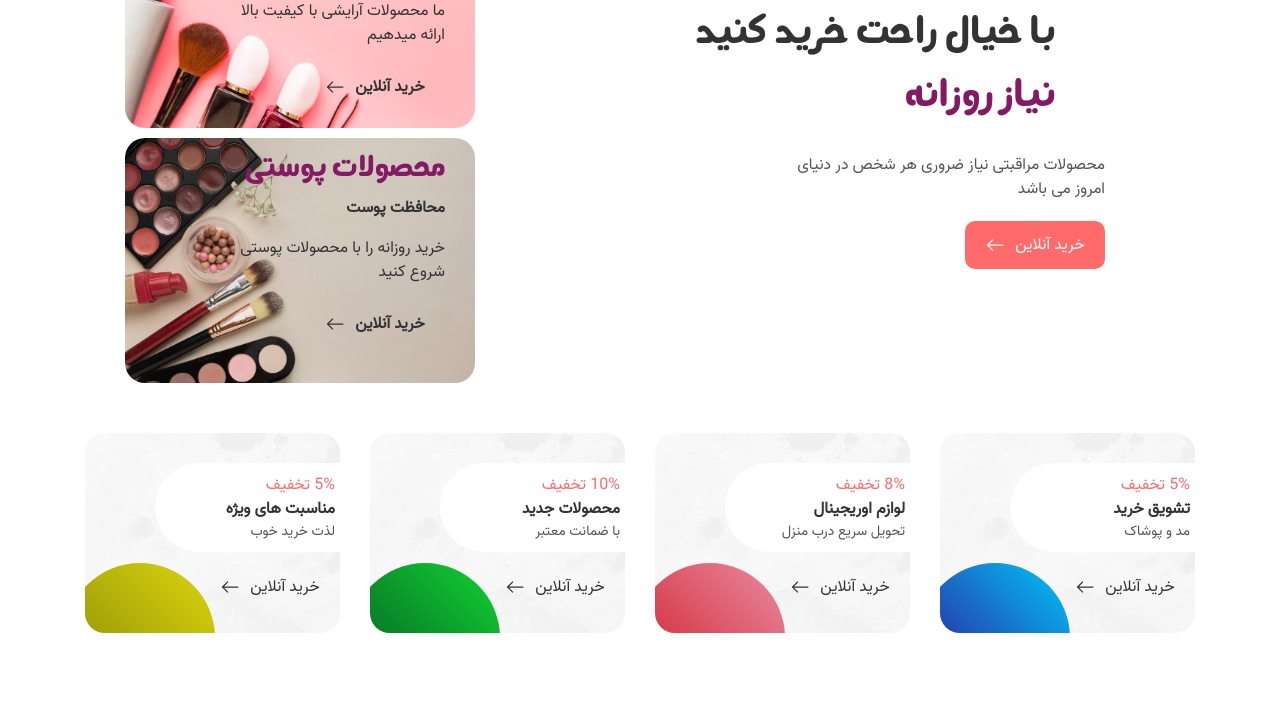
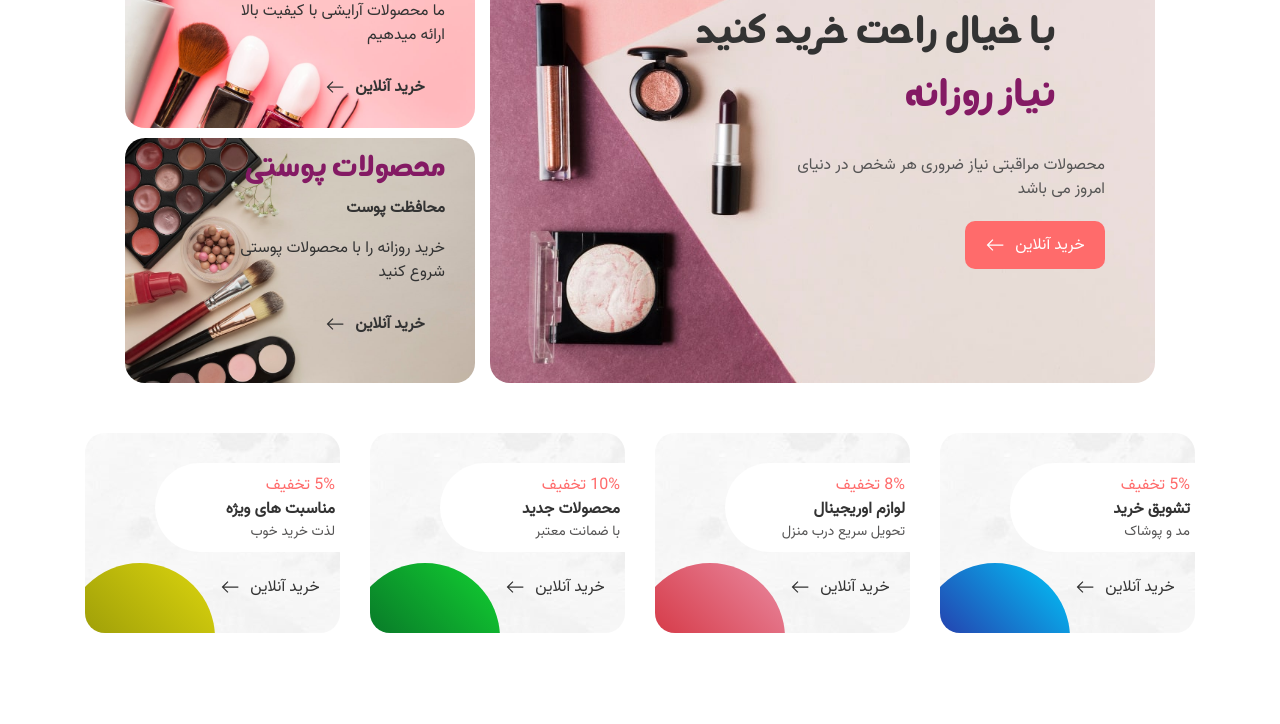
Before and after one commit to AminReza2247/beauty, a plain HTML site: page index.html in a window 1280 px wide. Shown: the part 376-1100 px from the top of the page. Drawn offline with nearby package versions, Linux system fonts and the light colour scheme.

Commit message:
Update style.css

```diff
--- a/styles/style.css
+++ b/styles/style.css
@@ -981,7 +981,7 @@ Shopping Cart Tab
 }
 
 .pictures-content__right{
-    background-image: url(images/headerpic-1.jpg);
+    background-image: url(../images/headerpic-1.jpg);
     background-repeat: repeat;
     background-size: cover;overflow: hidden;
     margin-right: 5.5rem;
```
